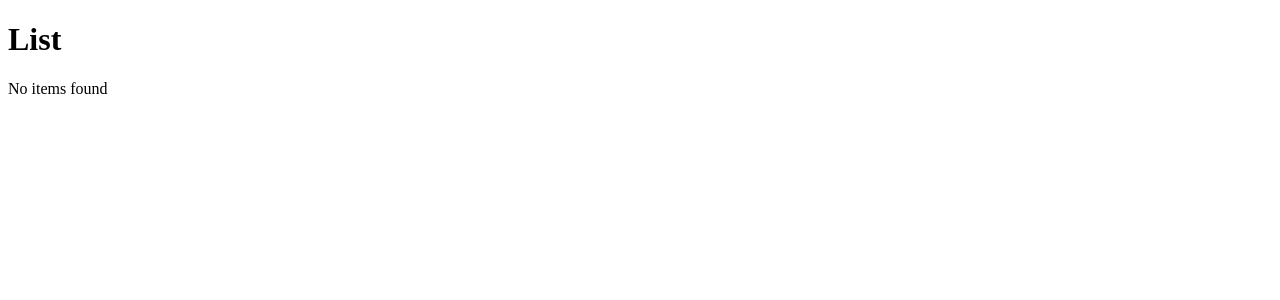
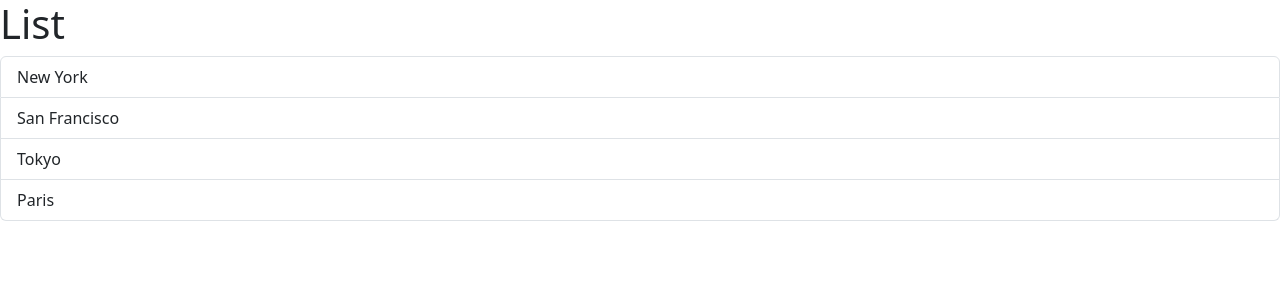
Before and after one commit to Dan-Lueers/cwm-react18, a React (Vite) app: page / in a window 1280 px wide. Shown: the top 300 px of the page. Built offline with nearby package versions, Linux system fonts and the light colour scheme.

Commit message:
importing bootstrap

```diff
--- a/src/components/ListGroup.tsx
+++ b/src/components/ListGroup.tsx
@@ -1,6 +1,5 @@
 function ListGroup() {
   let items = ['New York', 'San Francisco', 'Tokyo', 'Paris'];
-  items = [];
 
   return (
     <>
@@ -8,7 +7,9 @@ function ListGroup() {
       {items.length === 0 && <p>No items found</p>}
       <ul className='list-group'>
         {items.map((item) => (
-          <li key={item}>{item}</li>
+          <li className='list-group-item' key={item}>
+            {item}
+          </li>
         ))}
       </ul>
     </>
--- a/src/main.tsx
+++ b/src/main.tsx
@@ -1,6 +1,7 @@
 import { StrictMode } from 'react';
 import { createRoot } from 'react-dom/client';
 import App from './App.tsx';
+import 'bootstrap/dist/css/bootstrap.css';
 
 createRoot(document.getElementById('root')!).render(
   <StrictMode>
```
